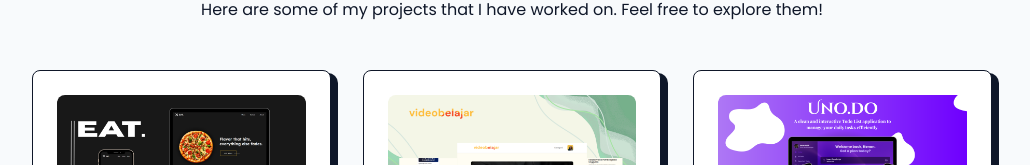
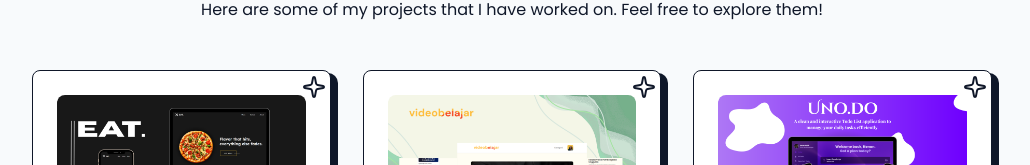
Before and after one commit to dikaafty/dikaafty-portofolio, a React (Vite) app: page / in a window 1280 px wide. Shown: the part 2478-2643 px from the top of the page, without its empty margins (128-1158 px from the left). Built offline with nearby package versions, Linux system fonts and the light colour scheme.

Commit message:
Render Sparkle component in ProjectsSection component

```diff
--- a/src/components/ProjectsSection.jsx
+++ b/src/components/ProjectsSection.jsx
@@ -129,6 +129,8 @@ const ProjectsSection = () => {
                     </a>
                   </div>
                 </div>
+
+                <Sparkle className="absolute top-1 right-1" />
               </div>
             ))
           }
```
